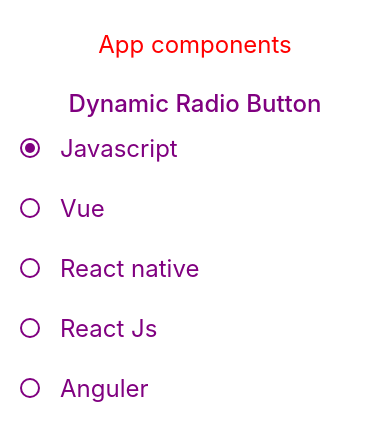
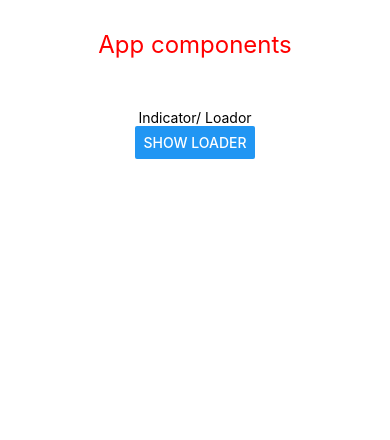
Before and after one commit to 051mohsin/reactNative, a React Native app: screen / in a window 390 px wide. Shown: the top 440 px of the page. Built offline with nearby package versions, Linux system fonts and the light colour scheme.

Commit message:
Indicator loading components

```diff
--- a/App.js
+++ b/App.js
@@ -9,6 +9,7 @@
 import TouchableHighlightss from "./components/TouchableHighlightss";
 import Radionbuttonss from "./components/Radiobuttonss";
 import Dynamic_Radio from "./components/Dynamic_Radio";
+import Indicator from "./components/Indicator";
 
 const App = () => {
   const user_List =[
@@ -62,7 +63,10 @@
 
        {/* <Radionbuttonss></Radionbuttonss>*/}
 
-       <Dynamic_Radio></Dynamic_Radio>
+       {/* <Dynamic_Radio></Dynamic_Radio> */}
+
+
+      <Indicator></Indicator>
 
 
 
--- a/components/Dynamic_Radio.js
+++ b/components/Dynamic_Radio.js
@@ -31,7 +31,7 @@
     const [checked,setChecked]=useState(1)
 
     return(
-        <View>
+        <View  >
             <Text style={styless.heading}>Dynamic Radio Button</Text>
             {
                 skill.map((item,index)=><TouchableOpacity
--- /dev/null
+++ b/components/Indicator.js
@@ -0,0 +1,37 @@
+import { useState } from "react";
+import { ActivityIndicator, Button, StyleSheet, Text, View } from "react-native"
+
+const Indicator = ()=>{
+
+    const [ showLoader , setshowLoader]= useState(false)
+
+   const displayLoader =()=>{
+    setshowLoader(true)
+    setTimeout(()=>{
+        setshowLoader(false)
+    },3000)
+   }
+    return(
+        <View style={styles.main}>
+            <Text>Indicator/ Loador</Text>
+            {
+                showLoader? <ActivityIndicator size={50} color="purple" animating={showLoader}/>:null
+            }
+
+            <Button title="Show Loader" onPress={displayLoader}></Button>
+        </View>
+    )
+}
+
+export default Indicator;
+
+
+
+const styles =  StyleSheet.create({
+    main:{
+        flex:1,
+        justifyContent:"center",
+        alignItems:"center",
+        margin:20
+    }
+})
```
